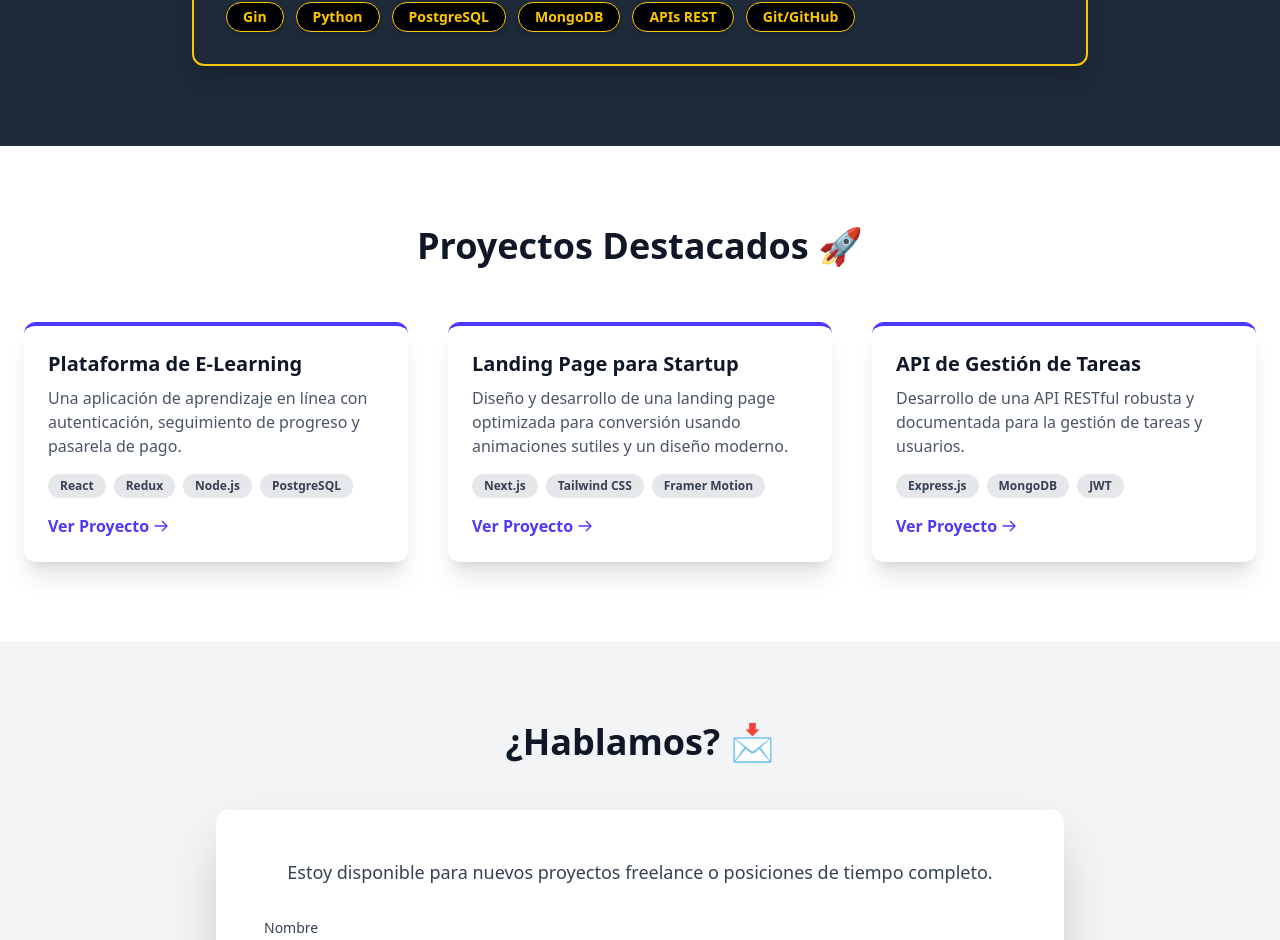
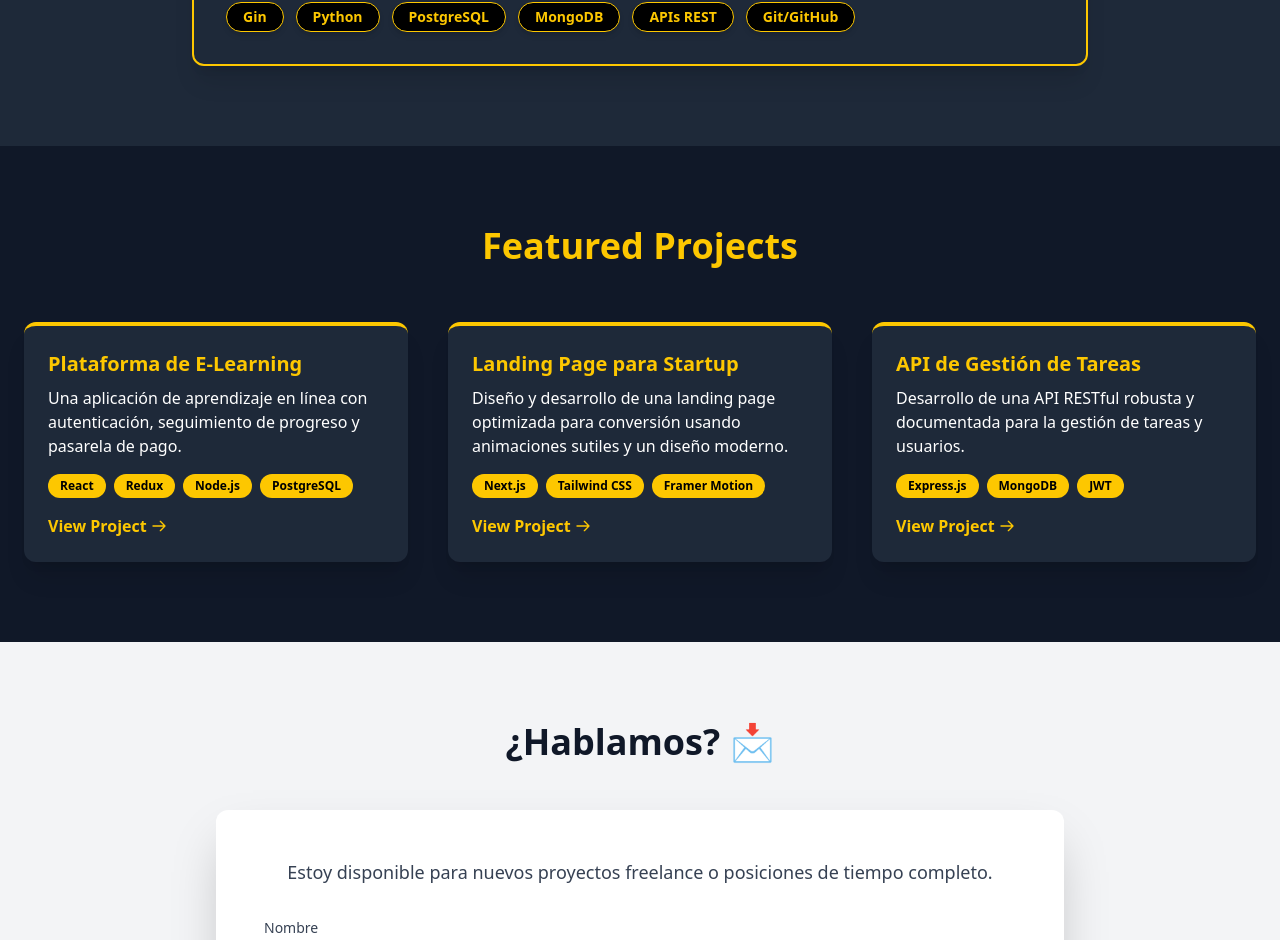
Before and after one commit to AndrxsQ/PersonalPortfolio, a React (Vite) app: page / in a window 1280 px wide. Shown: the part 1229-2169 px from the top of the page. Built offline with nearby package versions, Linux system fonts and the light colour scheme.

Commit message:
Changing Projects default texts and styles

```diff
--- a/src/components/Projects.jsx
+++ b/src/components/Projects.jsx
@@ -22,14 +22,14 @@ const Projects = () => {
   ];
 
   const ProjectCard = ({ project }) => (
-    <div className="bg-white rounded-xl shadow-xl hover:shadow-2xl transition duration-500 overflow-hidden border-t-4 border-indigo-600">
+    <div className="bg-gray-800 rounded-xl shadow-xl hover:shadow-2xl transition duration-500 overflow-hidden border-t-4 border-yellow-400">
       <div className="p-6">
-        <h4 className="text-xl font-bold text-gray-900 mb-2">{project.title}</h4>
-        <p className="text-gray-600 mb-4">{project.description}</p>
+        <h4 className="text-xl font-bold text-yellow-400 mb-2">{project.title}</h4>
+        <p className="text-white mb-4">{project.description}</p>
 
         <div className="flex flex-wrap gap-2 mb-4">
           {project.tech.map((t, i) => (
-            <span key={i} className="text-xs font-semibold px-3 py-1 bg-gray-200 text-gray-700 rounded-full">
+            <span key={i} className="text-xs font-semibold px-3 py-1 bg-yellow-400 text-black rounded-full">
               {t}
             </span>
           ))}
@@ -39,9 +39,9 @@ const Projects = () => {
           href={project.link}
           target="_blank"
           rel="noopener noreferrer"
-          className="text-indigo-600 font-semibold hover:text-indigo-800 transition duration-300 flex items-center"
+          className="text-yellow-400 font-semibold hover:text-yellow-600 transition duration-300 flex items-center"
         >
-          Ver Proyecto
+          View Project
           <svg className="w-4 h-4 ml-1" fill="none" stroke="currentColor" viewBox="0 0 24 24" xmlns="http://www.w3.org/2000/svg"><path strokeLinecap="round" strokeLinejoin="round" strokeWidth="2" d="M14 5l7 7m0 0l-7 7m7-7H3"></path></svg>
         </a>
       </div>
@@ -49,10 +49,10 @@ const Projects = () => {
   );
 
   return (
-    <section id="projects" className="bg-white py-20">
+    <section id="projects" className="bg-gray-900 py-20">
       <div className="container mx-auto px-6">
-        <h2 className="text-4xl font-bold text-center text-gray-900 mb-14">
-          Proyectos Destacados 🚀
+        <h2 className="text-4xl font-bold text-center text-yellow-400 mb-14">
+          Featured Projects
         </h2>
 
         {/* Grid de Proyectos */}
```
